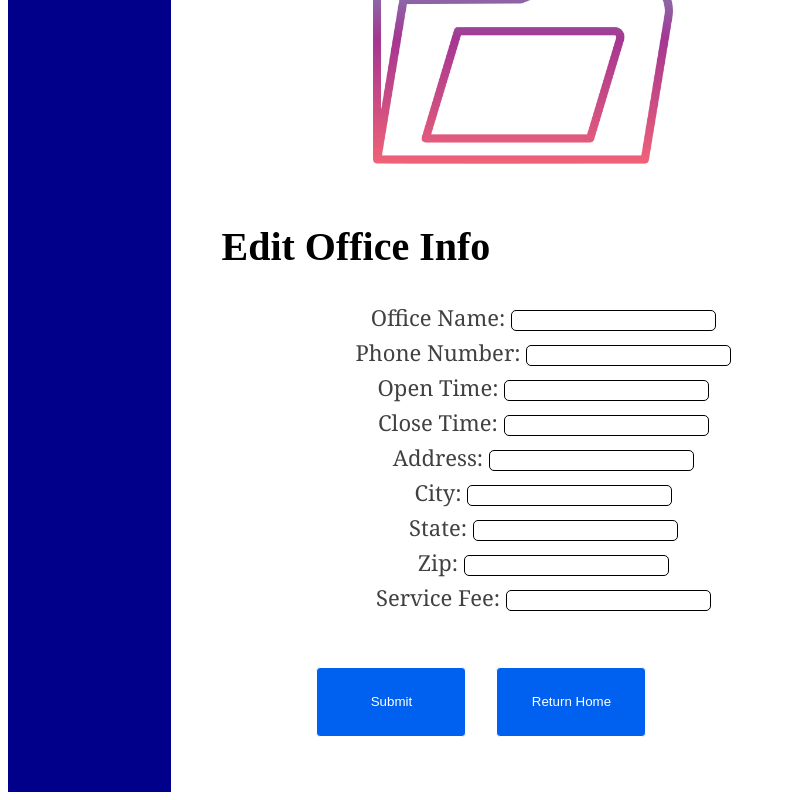
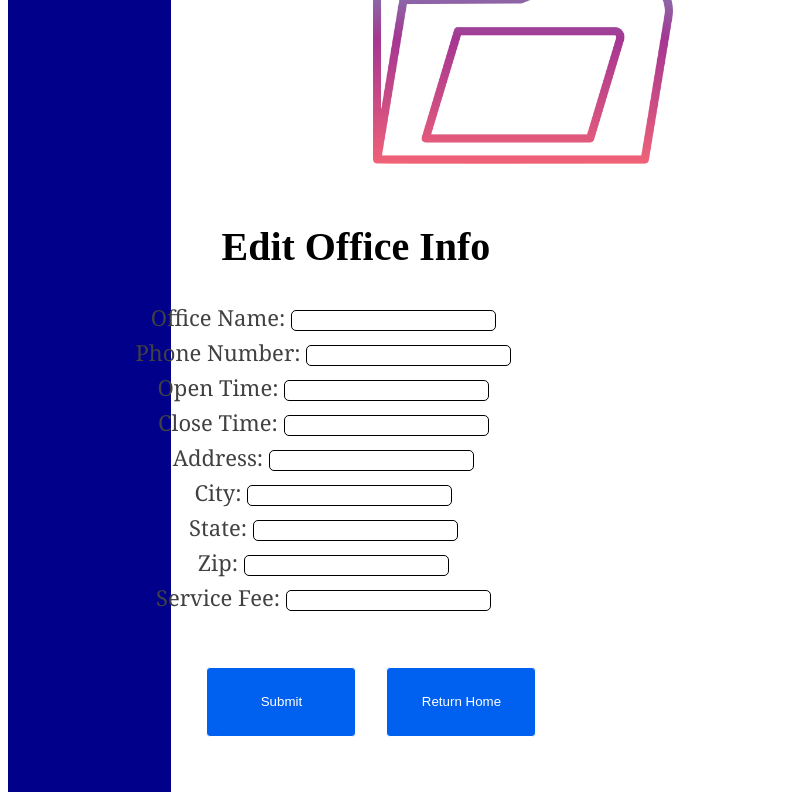
Before and after one commit to mwz73trz/user-contacts, a Vue app in the folder vue/: page /edit-office in a window 1280 px wide. Shown: the part 196-996 px from the top of the page, without its empty margins (0-786 px from the left). Built offline with nearby package versions, Linux system fonts and the light colour scheme; no server answers; sample sign-in values are in the browser's storage.

Commit message:
completed the register page

```diff
--- a/vue/src/components/EditOfficeInfoForm.vue
+++ b/vue/src/components/EditOfficeInfoForm.vue
@@ -127,7 +127,7 @@ form {
   font-family: Cambria;
   font-weight: lighter;
   padding: 5px;
-  margin-left: 40px;
+  margin-left: -400px;
 }
 .name, .phone, .time, .closeTime, .address, .city, .state, .zip, .fee{
   margin-bottom: 6px;
@@ -147,5 +147,6 @@ button {
 .formButtons{
   text-align: left;
   padding:50px;
+  margin-left: 330px;
 }
 </style>
```
